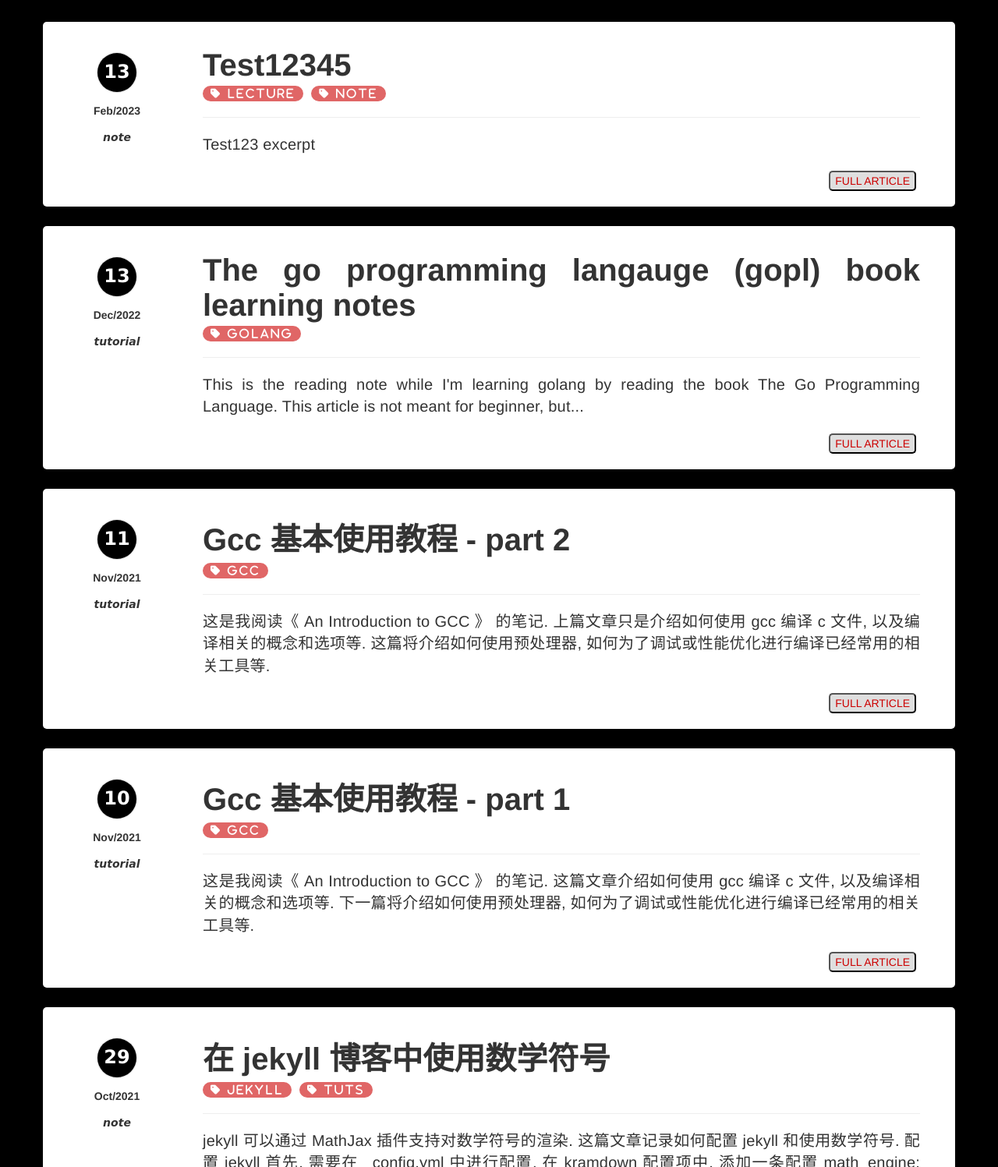
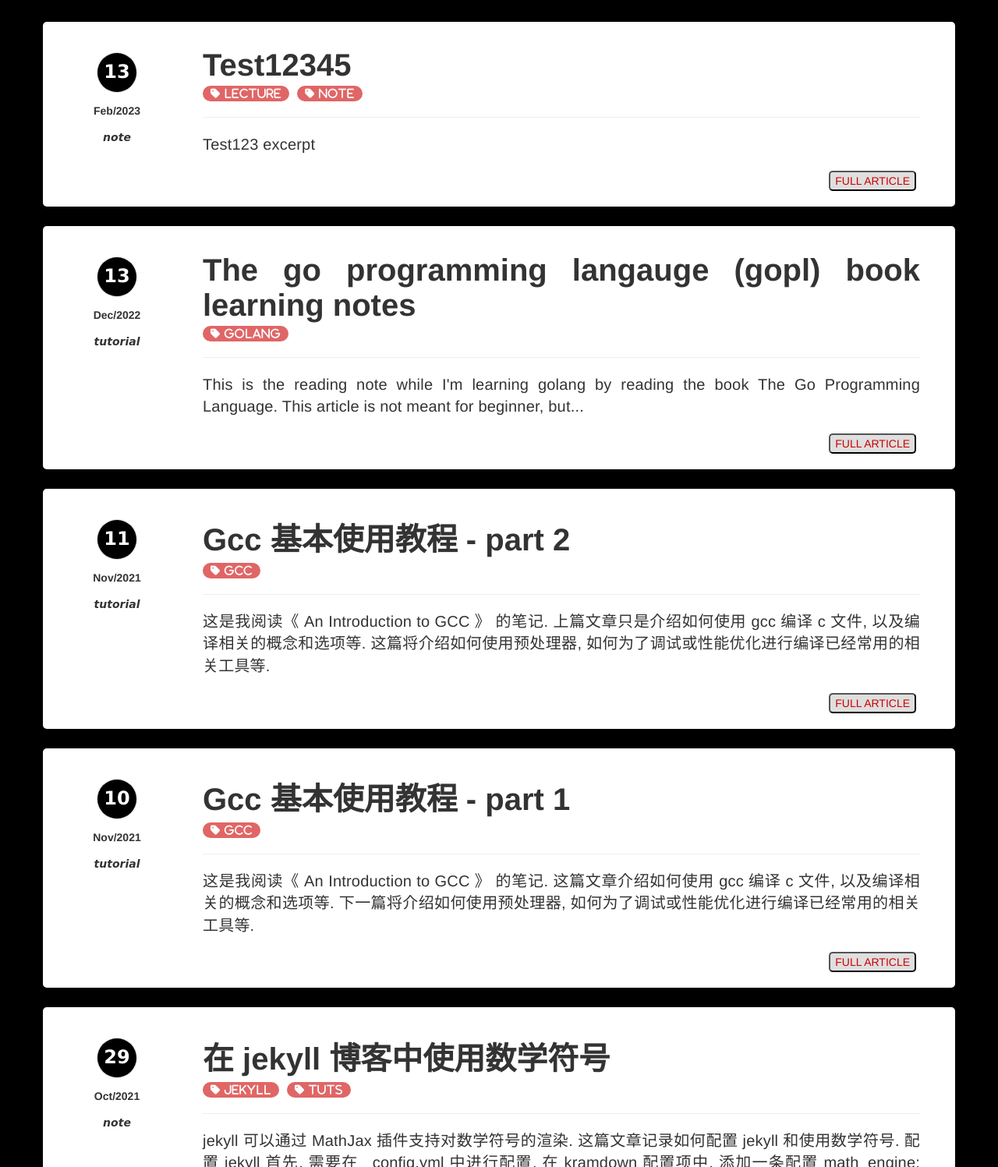
Before and after one commit to fatihidiz/fatihidiz-unifreak.github.io, a Jekyll site: the page built from index.html, in a window 1280 px wide. Shown: the part 254-1751 px from the top of the page at 78% size. Built offline with Jekyll 4.4.1, drawn with Linux system fonts in a browser that asks for light colours; nearby versions of some CDN libraries; the list of posts is cut into pages by our own code.

Commit message:
Update post_list_item.html

```diff
--- a/_includes/post_list_item.html
+++ b/_includes/post_list_item.html
@@ -13,7 +13,7 @@
         </a></h2>
         <ul class="tags">
             {% for tag in post.tags %}
-            <li style="letter-spacing: 3px"><i class="fa fa-tag"> {{ tag }}</i></li>
+            <li style="letter-spacing: 1px"><i class="fa fa-tag"> {{ tag }}</i></li>
             {% endfor %}
         </ul>
         <br>
```
